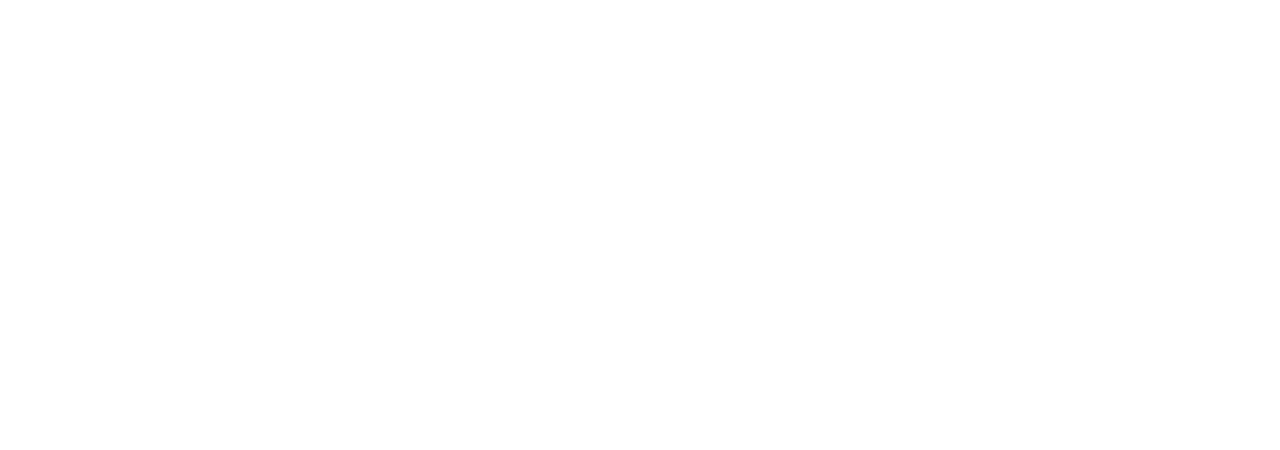
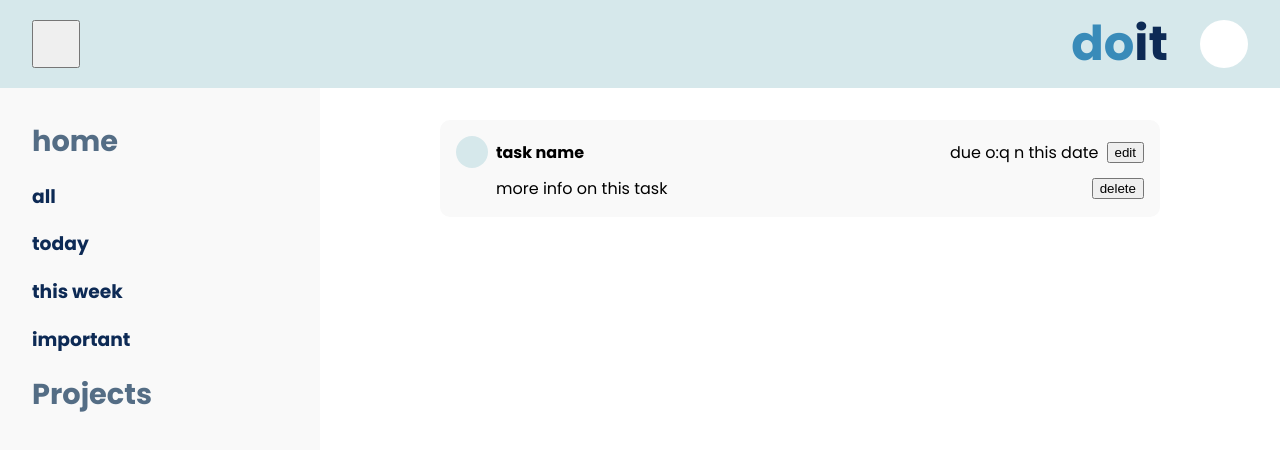
Before and after one commit to popoxta/to-do, a plain HTML site: page index.html in a window 1280 px wide. Drawn offline with Linux system fonts and the light colour scheme.

Commit message:
add basic css styling and html content

```diff
--- a/index.html
+++ b/index.html
@@ -3,17 +3,67 @@
 <head>
     <meta charset="UTF-8">
     <title>doIt</title>
-  <script src="./scripts/index.js" type="module" defer></script>
+
+    <link rel="stylesheet" href="./styles/styles.css">
+    <script src="./scripts/index.js" type="module" defer></script>
+
 </head>
 <body>
 
 <div class="header">
+    <button class="navbar"></button>
+    <div class="title">
+
+        <h1><span>do</span>it</h1>
+
+        <div class="icon"></div>
+    </div>
+</div>
+<div class="content">
+
+    <div class="sidebar">
+        <div class="side-home">
+
+            <h2>home</h2>
+
+            <h3>all</h3>
+            <h3>today</h3>
+            <h3>this week</h3>
+            <h3>important</h3>
+
+        </div>
+
+        <div class="side-projects">
+            <h2>Projects</h2>
+        </div>
+    </div>
+
+    <div class="todo">
+
+        <div class="task-container">
+            <div class="task">
+
+                <div>
+                    <div class="check-box"></div>
+                    <h4>task name</h4>
+                </div>
+
+                <div><p>due o:q
+
+                     n this date</p>
+                    <button class="edit-btn">edit</button>
+                </div>
+
+            </div>
+            <div class="task-info">
+                <p>more info on this task</p>
+                <button>delete</button>
+            </div>
+        </div>
+
+    </div>
 
 </div>
 
-<div class="sidebar"></div>
-
-<div class="body"><div class="todo"></div></div>
-
 </body>
 </html>
--- /dev/null
+++ b/styles/styles.css
@@ -0,0 +1,125 @@
+@import url('https://fonts.googleapis.com/css2?family=Poppins:wght@400;700&display=swap');
+
+:root {
+    font-family: 'Poppins', sans-serif;
+
+    --black-blue: #0D2A55;
+    --blue: #398BB9;
+    --green-grey: #546D85;
+    --dark-green: #91C3CE;
+    --green: #D6E8EB;
+    --light-green: #F9F9F9;
+
+}
+* {
+    box-sizing: border-box;
+}
+
+body {
+    padding: 0;
+    margin: 0;
+
+    min-height: 100%;
+}
+
+.header {
+    background-color: var(--green);
+
+    padding: 0.5rem 2rem;
+
+    display: flex;
+    justify-content: space-between;
+    align-items: center;
+}
+.title {
+    display: flex;
+    align-items: center;
+    gap: 2rem;
+}
+
+h1 {
+    font-size: 3rem;
+
+    color: var(--black-blue);
+    margin: 0;
+}
+h1 > span {
+    color: var(--blue)
+}
+
+.navbar {
+    height: 3rem;
+    width: 3rem;
+}
+
+.icon {
+    background-color: white;
+    border-radius: 30px;
+
+    width: 3rem;
+    height: 3rem;
+}
+
+.content {
+    /*border: 1px solid black;*/
+    display: flex;
+}
+.sidebar {
+    background-color: var(--light-green);
+
+    min-width: 20rem;
+    min-height: calc(100vh - 5.5rem);
+
+    padding: 2rem;
+
+    display: flex;
+    flex-direction: column;
+}
+.sidebar h2 {
+    color: var(--green-grey);
+    font-size: 1.8rem;
+
+    margin: 0;
+}
+.sidebar h3 {
+    color: var(--black-blue);
+}
+.todo {
+    background-color: white;
+
+    flex: 1;
+}
+
+.task-container {
+    background-color: var(--light-green);
+    border-radius: 10px;
+
+    width: 75%;
+
+    margin: 2rem auto;
+    padding: 1rem;
+}
+.task, .task-info {
+    display: flex;
+    justify-content: space-between;
+    align-items: center;
+}
+.task-info {
+    padding-top: 0.5rem;
+    padding-left: 2.5rem;
+}
+.task > div:first-child, .task > div:last-child {
+    display: flex;
+    align-items: center;
+    gap: 0.5rem;
+}
+.check-box {
+    background-color: var(--green);
+    border-radius: 30px;
+
+    width: 2rem;
+    height: 2rem;
+}
+p, h4 {
+    margin: 0;
+}
```
